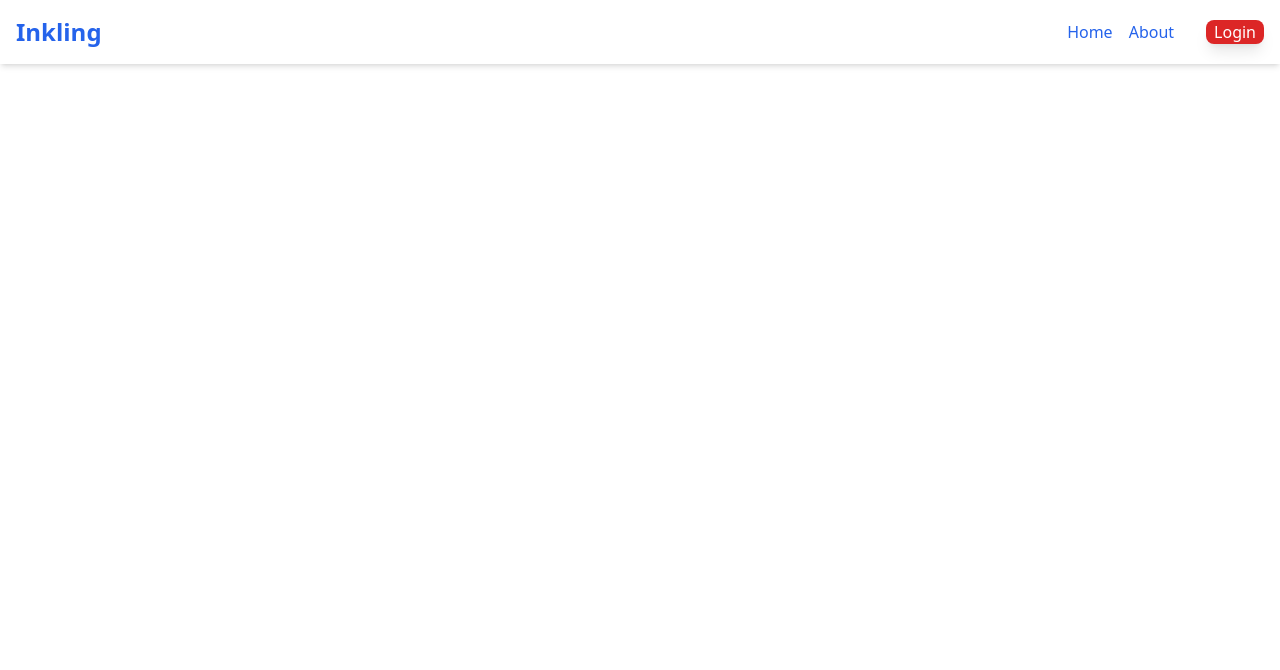
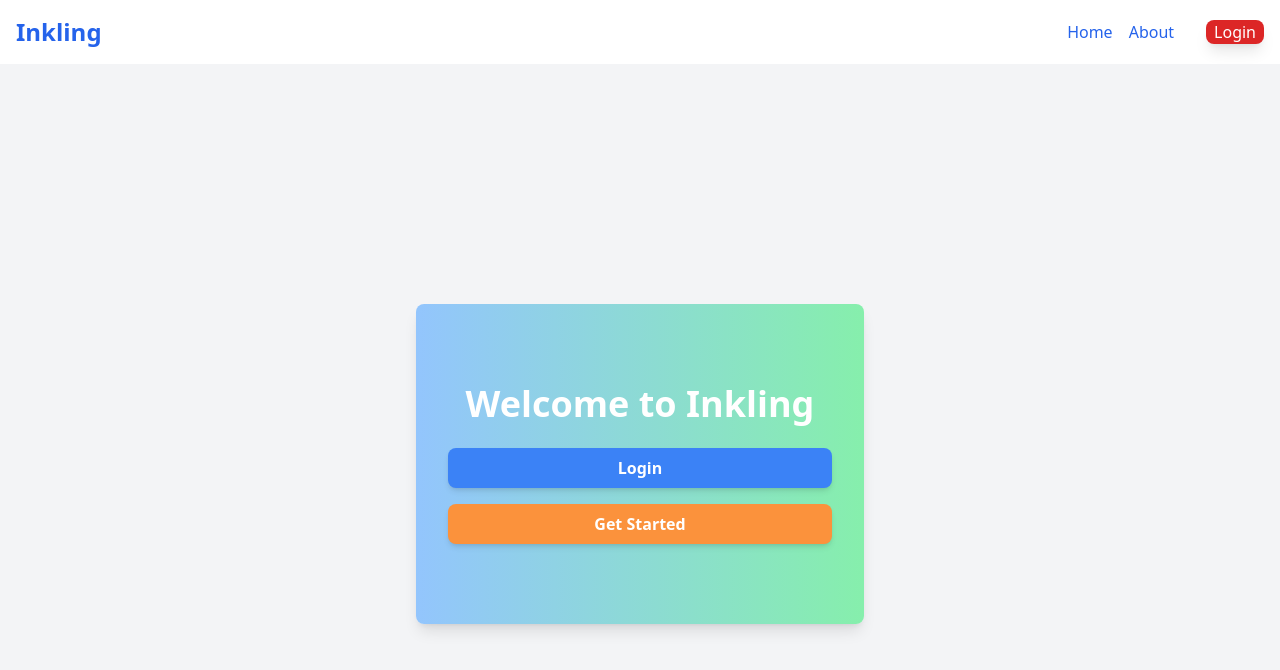
Before and after one commit to iviraa/ai-writing-tool, a React (Vite) app in the folder client/: page /login in a window 1280 px wide. Shown: the top 670 px of the page. Built offline with nearby package versions, Linux system fonts and the light colour scheme; no server answers.

Commit message:
added login page

```diff
--- a/client/src/App.jsx
+++ b/client/src/App.jsx
@@ -3,6 +3,8 @@ import Home from "./components/Home";
 import About from "./components/About";
 import Editor from "./components/Editor";
 import Navbar from "./components/Navbar";
+import PrivateRoute from "./components/PrivateRoute";
+import LoginPage from "./components/Login";
 
 export default function App() {
   return (
@@ -10,8 +12,16 @@ export default function App() {
       <Navbar />
       <Routes>
         <Route path="/" element={<Home />} />
+        <Route path="/login" element={<LoginPage />} />
         <Route path="/about" element={<About />} />
-        <Route path="/editor" element={<Editor />} />
+        <Route
+          path="/editor"
+          element={
+            <PrivateRoute>
+              <Editor />
+            </PrivateRoute>
+          }
+        />
       </Routes>
     </BrowserRouter>
   );
--- a/client/src/components/Editor.jsx
+++ b/client/src/components/Editor.jsx
@@ -69,7 +69,7 @@ const Editor = () => {
               readOnly
               className="w-full h-48 ml-1 p-4 border border-gray-700 rounded-lg focus:outline-none"
               placeholder="See the results here..."
-              value={result || " "}
+              value={result}
             ></textarea>
           </div>
         </div>
@@ -82,7 +82,9 @@ const Editor = () => {
         <Button onClick={checkGrammar} color="green">
           Correct Grammar
         </Button>
-        <Button onClick={checkParaphrase} color="orange">Paraphrase</Button>
+        <Button onClick={checkParaphrase} color="orange">
+          Paraphrase
+        </Button>
       </div>
     </div>
   );
--- /dev/null
+++ b/client/src/components/Login.jsx
@@ -0,0 +1,55 @@
+import React, { useEffect } from "react";
+import { usePrivy } from "@privy-io/react-auth";
+import { useNavigate } from "react-router-dom";
+
+function LoginPage() {
+  const { login, ready, authenticated } = usePrivy();
+  const navigate = useNavigate();
+
+  useEffect(() => {
+    if (ready && authenticated) {
+      navigate("/editor");
+    }
+  }, [ready, authenticated, navigate]);
+
+  if (!ready) {
+    return (
+      <div className="flex justify-center items-center h-screen bg-gradient-to-r from-blue-300 to-green-300">
+        <div className="animate-spin rounded-full h-16 w-16 border-t-4 border-b-4 border-orange-400"></div>
+      </div>
+    );
+  }
+
+  return (
+    <div className="bg-gray-100 text-gray-900 font-sans min-h-screen flex items-center justify-center">
+      {/* Login Section */}
+      <section className="bg-gradient-to-r from-blue-300 to-green-300 text-center py-20 shadow-lg rounded-lg p-8 max-w-md w-full">
+        <h2 className="text-4xl font-extrabold text-center text-white mb-6">
+          Welcome to Inkling
+        </h2>
+
+        {/* Button Section */}
+        <div className="space-y-4">
+          {/* Login Button */}
+          <button
+            onClick={login}
+            className="w-full py-2 px-4 bg-blue-500 text-white font-semibold rounded-lg shadow-md hover:bg-blue-400 transition duration-300"
+          >
+            Login
+          </button>
+
+          {/* Get Started Button */}
+
+          <button
+            onClick={login}
+            className="w-full py-2 px-4 bg-orange-400 text-white font-semibold rounded-lg shadow-md hover:bg-orange-300 transition duration-300"
+          >
+            Get Started
+          </button>
+        </div>
+      </section>
+    </div>
+  );
+}
+
+export default LoginPage;
--- /dev/null
+++ b/client/src/components/PrivateRoute.jsx
@@ -0,0 +1,18 @@
+import React from "react";
+import { usePrivy } from "@privy-io/react-auth";
+import { Navigate } from "react-router-dom";
+
+const PrivateRoute = ({ children }) => {
+  const { authenticated, ready } = usePrivy();
+
+  if (!ready) {
+    return (
+      <div className="bg-white shadow-md container mx-auto px-4 py-4 flex justify-between items-center">
+        <div className="text-2xl font-bold text-blue-600">Loading..</div>
+      </div>
+    );
+  }
+  return authenticated ? children : <Navigate to="/login" />;
+};
+
+export default PrivateRoute;
```
